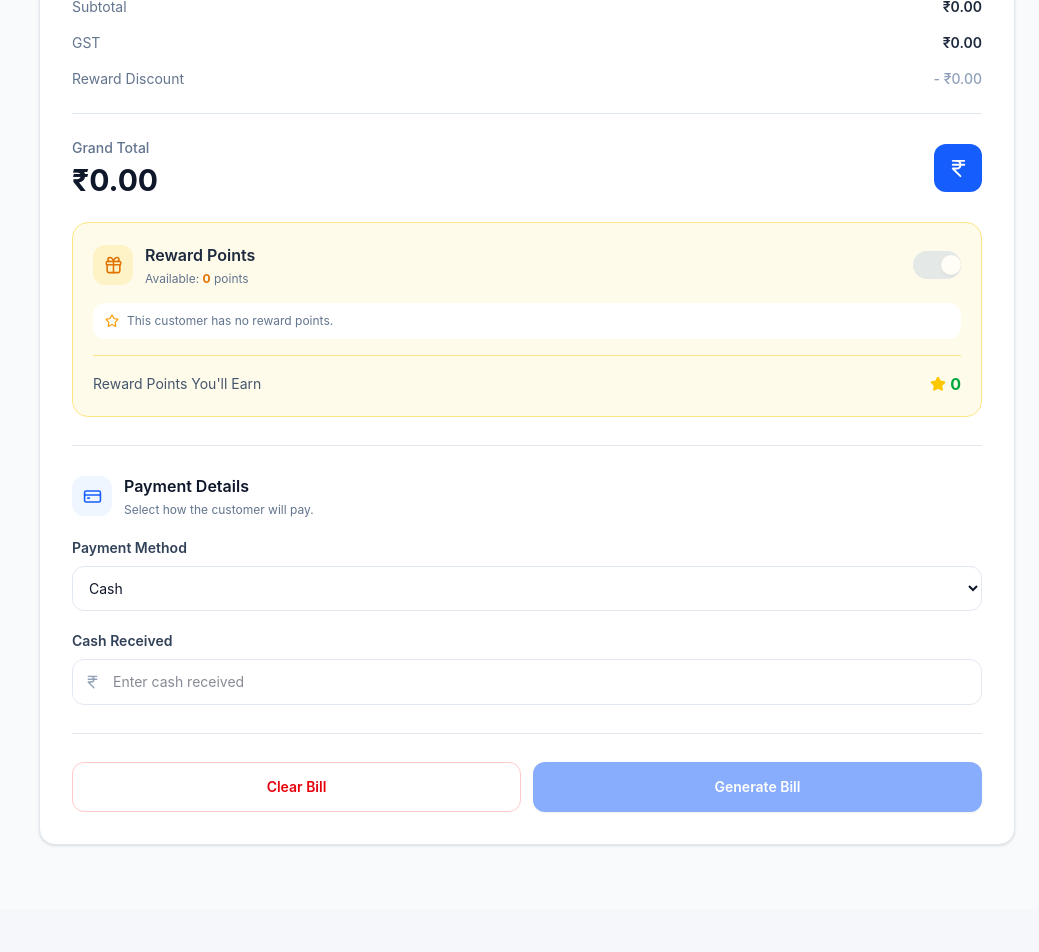
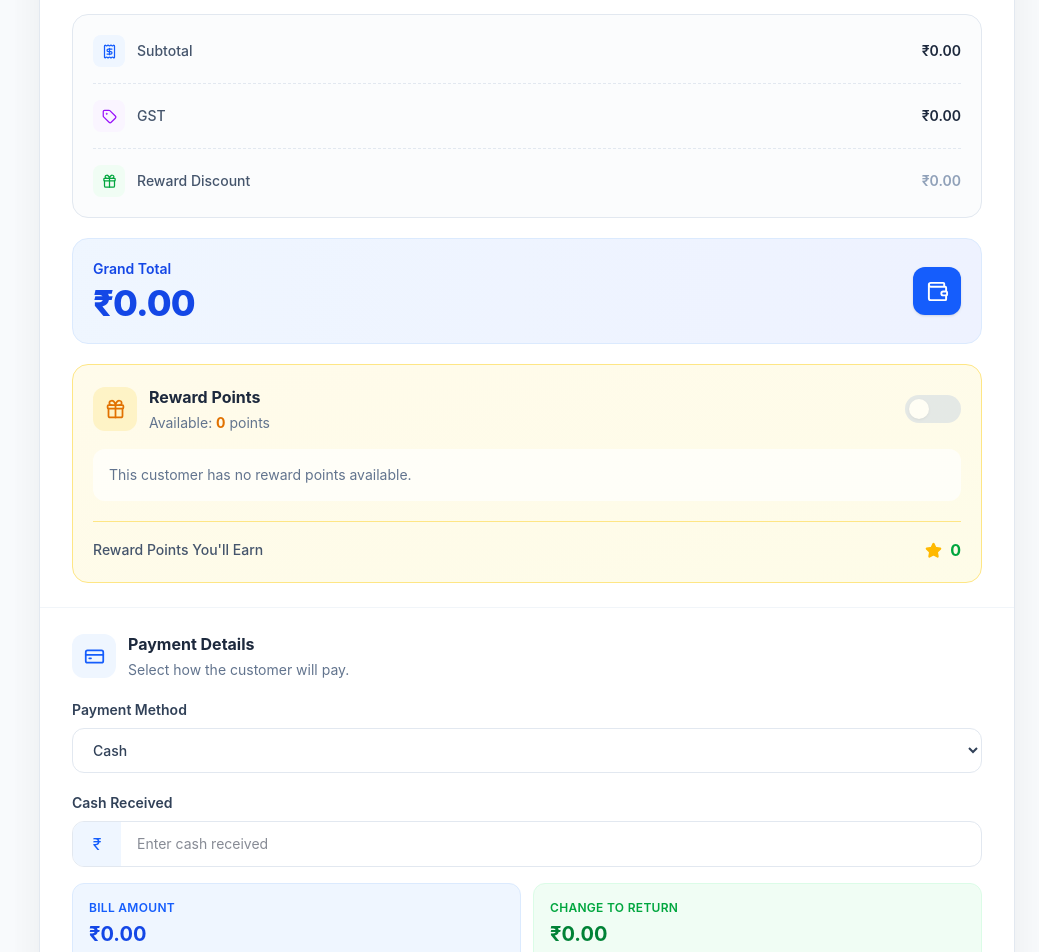
Before and after one commit to suryansh-git-hub/emedical-shop, a React (Vite) app in the folder client/: page /sales in a window 1280 px wide. Shown: the part 900-1852 px from the top of the page, without its empty margins (241-1280 px from the left). Before the commit the page ends 1809 px from the top, so only its background shows below. Built offline with nearby package versions, Linux system fonts and the light colour scheme; no server answers; sample sign-in values are in the browser's storage.

Commit message:
Made changes in app.js

```diff
--- a/client/src/components/sales/BillSummary.jsx
+++ b/client/src/components/sales/BillSummary.jsx
@@ -1,29 +1,29 @@
 import {
   Star,
+  Receipt,
+  Gift,
   CreditCard,
-  IndianRupee,
-  Gift,
+  Tag,
+  Wallet,
   CheckCircle2,
+  Trash2,
+  FileText,
 } from "lucide-react";
 
 const BillSummary = ({
   items = [],
   customer,
-
-  // Reward Points
-  redeemRewardPoints,
-  setRedeemRewardPoints,
-
-  // Payment
   paymentMethod,
   setPaymentMethod,
   cashReceived,
   setCashReceived,
-
-  // Actions
   onGenerateBill,
   onClearBill,
   saving,
+
+  // Reward points
+  useRewardPoints,
+  setUseRewardPoints,
 }) => {
   // ==========================================
   // Calculations
@@ -47,78 +47,70 @@ const BillSummary = ({
     0
   );
 
-  // ==========================================
-  // Reward Points
-  // ==========================================
-
-  const availableRewardPoints = Number(
+  // Available customer reward points
+  const availablePoints = Number(
     customer?.rewardPoints || 0
   );
 
-  // Maximum discount cannot be greater
-  // than the bill amount.
-  const maximumRewardDiscount = Math.min(
-    availableRewardPoints,
-    subtotal + gstAmount
-  );
-
-  // Only apply reward discount when
-  // user explicitly enables it.
-  const rewardDiscount = redeemRewardPoints
-    ? maximumRewardDiscount
+  // Only redeem points when toggle is ON
+  const rewardDiscount = useRewardPoints
+    ? Math.min(
+        availablePoints,
+        Math.floor(subtotal + gstAmount)
+      )
     : 0;
-
-  // ==========================================
-  // Grand Total
-  // ==========================================
 
   const grandTotal = Math.max(
     0,
-    subtotal +
-      gstAmount -
-      rewardDiscount
+    subtotal + gstAmount - rewardDiscount
   );
 
-  // ==========================================
-  // Reward Points Earned
-  // ==========================================
-
+  // Reward points earned from this purchase
   const rewardEarned = Math.floor(
     grandTotal / 100
   );
 
-  // ==========================================
-  // Cash Change
-  // ==========================================
-
+  // Cash change
   const cashAmount = Number(
     cashReceived || 0
   );
 
-  const change =
+  const changeToReturn =
     paymentMethod === "Cash" &&
     cashAmount >= grandTotal
       ? cashAmount - grandTotal
       : 0;
 
+  // ==========================================
+  // Format Currency
+  // ==========================================
+
+  const formatCurrency = (value) =>
+    `₹${Number(value).toLocaleString("en-IN", {
+      minimumFractionDigits: 2,
+      maximumFractionDigits: 2,
+    })}`;
+
   return (
-    <div className="w-full rounded-2xl border border-slate-200 bg-white p-6 shadow-sm md:p-8">
+    <div className="overflow-hidden rounded-3xl border border-slate-200 bg-white shadow-[0_10px_40px_rgba(15,23,42,0.06)]">
 
-      {/* ==========================================
-          Header
-      ========================================== */}
+      {/* =====================================================
+          HEADER
+      ====================================================== */}
 
-      <div className="mb-7 flex items-center gap-3">
+      <div className="border-b border-slate-100 px-6 py-6 sm:px-8">
 
-        <div className="flex h-11 w-11 items-center justify-center rounded-xl bg-blue-50">
-          <IndianRupee
-            size={21}
+        <div className="flex items-center gap-4">
+
+          <div className="flex h-12 w-12 shrink-0 items-center justify-center rounded-2xl bg-blue-50">
+            <Receipt
+              size={23}
               className="text-blue-600"
             />
           </div>
 
           <div>
-          <h2 className="text-xl font-bold text-slate-900">
+            <h2 className="text-xl font-bold tracking-tight text-slate-900 sm:text-2xl">
               Bill Summary
             </h2>
 
@@ -129,146 +121,160 @@ const BillSummary = ({
 
         </div>
 
-      {/* ==========================================
-          Bill Totals
-      ========================================== */}
+      </div>
 
-      <div className="space-y-4">
+      {/* =====================================================
+          BILL BREAKDOWN
+      ====================================================== */}
+
+      <div className="px-6 pt-6 sm:px-8">
+
+        <div className="rounded-2xl border border-slate-200 bg-slate-50/50 p-4 sm:p-5">
 
           {/* Subtotal */}
 
-        <div className="flex items-center justify-between text-sm">
+          <div className="flex items-center justify-between border-b border-dashed border-slate-200 pb-4">
 
-          <span className="text-slate-500">
+            <div className="flex items-center gap-3">
+
+              <div className="flex h-8 w-8 items-center justify-center rounded-lg bg-blue-50">
+                <Receipt
+                  size={15}
+                  className="text-blue-600"
+                />
+              </div>
+
+              <span className="text-sm font-medium text-slate-600">
                 Subtotal
               </span>
 
-          <span className="font-semibold text-slate-800">
-            ₹
-            {subtotal.toLocaleString(
-              "en-IN",
-              {
-                minimumFractionDigits: 2,
-              }
-            )}
+            </div>
+
+            <span className="text-sm font-semibold text-slate-800">
+              {formatCurrency(subtotal)}
             </span>
 
           </div>
 
           {/* GST */}
 
-        <div className="flex items-center justify-between text-sm">
+          <div className="flex items-center justify-between border-b border-dashed border-slate-200 py-4">
 
-          <span className="text-slate-500">
+            <div className="flex items-center gap-3">
+
+              <div className="flex h-8 w-8 items-center justify-center rounded-lg bg-purple-50">
+                <Tag
+                  size={15}
+                  className="text-purple-600"
+                />
+              </div>
+
+              <span className="text-sm font-medium text-slate-600">
                 GST
               </span>
 
-          <span className="font-semibold text-slate-800">
-            ₹
-            {gstAmount.toLocaleString(
-              "en-IN",
-              {
-                minimumFractionDigits: 2,
-              }
-            )}
+            </div>
+
+            <span className="text-sm font-semibold text-slate-800">
+              {formatCurrency(gstAmount)}
             </span>
 
           </div>
 
           {/* Reward Discount */}
 
-        <div className="flex items-center justify-between text-sm">
+          <div className="flex items-center justify-between pt-4">
 
-          <span className="text-slate-500">
+            <div className="flex items-center gap-3">
+
+              <div className="flex h-8 w-8 items-center justify-center rounded-lg bg-green-50">
+                <Gift
+                  size={15}
+                  className="text-green-600"
+                />
+              </div>
+
+              <span className="text-sm font-medium text-slate-600">
                 Reward Discount
               </span>
 
+            </div>
+
             <span
-            className={
+              className={`text-sm font-semibold ${
                 rewardDiscount > 0
-                ? "font-semibold text-green-600"
-                : "font-medium text-slate-400"
-            }
+                  ? "text-green-600"
+                  : "text-slate-400"
+              }`}
             >
-            - ₹
-            {rewardDiscount.toLocaleString(
-              "en-IN",
-              {
-                minimumFractionDigits: 2,
-              }
-            )}
+              {rewardDiscount > 0
+                ? `- ${formatCurrency(
+                    rewardDiscount
+                  )}`
+                : formatCurrency(0)}
             </span>
 
           </div>
 
         </div>
 
-      {/* ==========================================
-          Grand Total
-      ========================================== */}
+      </div>
 
-      <div className="my-6 border-t border-slate-200 pt-6">
+      {/* =====================================================
+          GRAND TOTAL
+      ====================================================== */}
 
-        <div className="flex items-center justify-between">
+      <div className="px-6 py-5 sm:px-8">
+
+        <div className="flex items-center justify-between rounded-2xl border border-blue-100 bg-gradient-to-r from-blue-50 to-indigo-50 px-5 py-5">
 
           <div>
-            <p className="text-sm font-medium text-slate-500">
+            <p className="text-sm font-semibold text-blue-700">
               Grand Total
             </p>
 
-            <p className="mt-1 text-3xl font-bold text-slate-900">
-              ₹
-              {grandTotal.toLocaleString(
-                "en-IN",
-                {
-                  minimumFractionDigits: 2,
-                }
-              )}
+            <p className="mt-1 text-3xl font-extrabold tracking-tight text-blue-700 sm:text-4xl">
+              {formatCurrency(grandTotal)}
             </p>
           </div>
 
-          <div className="flex h-12 w-12 items-center justify-center rounded-xl bg-blue-600">
-            <IndianRupee
-              size={23}
-              className="text-white"
-            />
+          <div className="hidden h-12 w-12 items-center justify-center rounded-xl bg-blue-600 text-white shadow-sm sm:flex">
+            <Wallet size={23} />
           </div>
 
         </div>
 
       </div>
 
-      {/* ==========================================
-          Reward Points Section
-      ========================================== */}
+      {/* =====================================================
+          REWARD POINTS
+      ====================================================== */}
 
-      <div className="rounded-2xl border border-amber-200 bg-amber-50 p-5">
+      <div className="mx-6 mb-6 rounded-2xl border border-amber-200 bg-gradient-to-br from-amber-50 to-yellow-50 p-5 sm:mx-8">
 
         {/* Reward Header */}
 
-        <div className="flex flex-col gap-4 sm:flex-row sm:items-center sm:justify-between">
+        <div className="flex items-center justify-between gap-4">
 
           <div className="flex items-center gap-3">
 
-            <div className="flex h-10 w-10 items-center justify-center rounded-xl bg-amber-100">
-
+            <div className="flex h-11 w-11 items-center justify-center rounded-xl bg-amber-100">
               <Gift
-                size={19}
+                size={21}
                 className="text-amber-600"
               />
-
             </div>
 
             <div>
 
-              <p className="font-semibold text-slate-800">
+              <h3 className="font-bold text-slate-800">
                 Reward Points
-              </p>
+              </h3>
 
-              <p className="mt-1 text-xs text-slate-500">
+              <p className="mt-1 text-sm text-slate-500">
                 Available:{" "}
                 <span className="font-bold text-amber-600">
-                  {availableRewardPoints}
+                  {availablePoints}
                 </span>{" "}
                 points
               </p>
@@ -277,124 +283,114 @@ const BillSummary = ({
 
           </div>
 
-          {/* ==========================================
-              Toggle
-          ========================================== */}
+          {/* Toggle */}
 
           <button
             type="button"
-            disabled={
-              availableRewardPoints <= 0 ||
-              items.length === 0
-            }
+            disabled={availablePoints === 0}
             onClick={() =>
-              setRedeemRewardPoints(
-                (previous) => !previous
+              setUseRewardPoints(
+                !useRewardPoints
               )
             }
-            className={`
-              relative
-              h-7
-              w-12
-              shrink-0
-              rounded-full
-              transition
-              ${
-                redeemRewardPoints
+            className={`relative h-7 w-14 shrink-0 rounded-full transition ${
+              useRewardPoints
                 ? "bg-amber-500"
                 : "bg-slate-300"
-              }
-              ${
-                availableRewardPoints <= 0 ||
-                items.length === 0
+            } ${
+              availablePoints === 0
                 ? "cursor-not-allowed opacity-50"
                 : "cursor-pointer"
-              }
-            `}
+            }`}
+            aria-label="Toggle reward points"
           >
 
             <span
-              className={`
-                absolute
-                top-1
-                h-5
-                w-5
-                rounded-full
-                bg-white
-                shadow
-                transition-transform
-                ${
-                  redeemRewardPoints
-                    ? "translate-x-6"
-                    : "translate-x-1"
-                }
-              `}
+              className={`absolute top-1 h-5 w-5 rounded-full bg-white shadow-sm transition ${
+                useRewardPoints
+                  ? "left-8"
+                  : "left-1"
+              }`}
             />
 
           </button>
 
         </div>
 
-        {/* ==========================================
-            Reward Status
-        ========================================== */}
+        {/* Reward Details */}
 
-        {availableRewardPoints <= 0 ? (
+        {availablePoints > 0 ? (
 
-          <div className="mt-4 flex items-center gap-2 rounded-xl bg-white px-3 py-2.5 text-xs text-slate-500">
+          <div className="mt-5 rounded-xl border border-slate-100 bg-white p-4">
 
-            <Star
-              size={14}
-              className="text-amber-500"
-            />
+            <div className="space-y-3">
 
-            This customer has no reward points.
+              {/* Points Used */}
 
-          </div>
+              <div className="flex items-center justify-between">
 
-        ) : redeemRewardPoints ? (
-
-          <div className="mt-4 rounded-xl bg-white p-4">
-
-            <div className="flex items-center justify-between text-sm">
-
-              <span className="text-slate-500">
+                <span className="text-sm text-slate-600">
                   Points Used
                 </span>
 
-              <span className="flex items-center gap-1 font-bold text-amber-600">
+                <span className="flex items-center gap-2 font-semibold text-amber-600">
 
                   <Star
-                  size={15}
-                  className="fill-yellow-400 text-yellow-400"
+                    size={16}
+                    className="fill-amber-400 text-amber-400"
                   />
 
-                {rewardDiscount}
+                  {useRewardPoints
+                    ? rewardDiscount
+                    : 0}
 
                 </span>
 
               </div>
 
-            <div className="mt-3 flex items-center justify-between text-sm">
+              {/* Discount */}
 
-              <span className="text-slate-500">
+              <div className="flex items-center justify-between">
+
+                <span className="text-sm text-slate-600">
                   Discount
                 </span>
 
-              <span className="font-bold text-green-600">
-                - ₹
-                {rewardDiscount.toLocaleString(
-                  "en-IN"
-                )}
+                <span
+                  className={`font-semibold ${
+                    rewardDiscount > 0
+                      ? "text-green-600"
+                      : "text-slate-400"
+                  }`}
+                >
+                  {rewardDiscount > 0
+                    ? `- ${formatCurrency(
+                        rewardDiscount
+                      )}`
+                    : formatCurrency(0)}
                 </span>
 
               </div>
 
-            <div className="mt-3 flex items-center gap-2 border-t border-slate-100 pt-3 text-xs text-green-600">
+            </div>
 
-              <CheckCircle2 size={14} />
+            <div className="mt-4 border-t border-slate-100 pt-3">
 
-              Reward points will be redeemed.
+              <div
+                className={`flex items-center gap-2 text-sm font-medium ${
+                  useRewardPoints
+                    ? "text-green-600"
+                    : "text-slate-500"
+                }`}
+              >
+
+                <CheckCircle2 size={16} />
+
+                {useRewardPoints
+                  ? "Reward points will be redeemed."
+                  : "Reward points will not be redeemed."}
+
+              </div>
 
             </div>
 
@@ -402,32 +398,25 @@ const BillSummary = ({
 
         ) : (
 
-          <div className="mt-4 flex items-center gap-2 rounded-xl bg-white px-3 py-2.5 text-xs text-slate-500">
-
-            <CheckCircle2
-              size={14}
-              className="text-slate-400"
-            />
-
-            Reward points will not be used.
-
+          <div className="mt-4 rounded-xl bg-white/70 p-4 text-sm text-slate-500">
+            This customer has no reward points available.
           </div>
 
         )}
 
-        {/* Points Earned */}
+        {/* Earned Points */}
 
-        <div className="mt-4 flex items-center justify-between border-t border-amber-200 pt-4">
+        <div className="mt-5 flex items-center justify-between border-t border-amber-200 pt-4">
 
-          <span className="text-sm text-slate-600">
+          <span className="text-sm font-medium text-slate-600">
             Reward Points You'll Earn
           </span>
 
-          <span className="flex items-center gap-1 font-bold text-green-600">
+          <span className="flex items-center gap-2 font-bold text-green-600">
 
             <Star
-              size={16}
-              className="fill-yellow-400 text-yellow-400"
+              size={17}
+              className="fill-amber-400 text-amber-400"
             />
 
             {rewardEarned}
@@ -438,30 +427,28 @@ const BillSummary = ({
 
       </div>
 
-      {/* ==========================================
-          Payment Details
-      ========================================== */}
+      {/* =====================================================
+          PAYMENT DETAILS
+      ====================================================== */}
 
-      <div className="mt-7 border-t border-slate-200 pt-7">
+      <div className="border-t border-slate-100 px-6 py-6 sm:px-8">
 
         <div className="mb-5 flex items-center gap-3">
 
-          <div className="flex h-10 w-10 items-center justify-center rounded-xl bg-blue-50">
-
+          <div className="flex h-11 w-11 items-center justify-center rounded-xl bg-blue-50">
             <CreditCard
-              size={19}
+              size={21}
               className="text-blue-600"
             />
-
           </div>
 
           <div>
 
-            <h3 className="font-semibold text-slate-900">
+            <h3 className="font-bold text-slate-800">
               Payment Details
             </h3>
 
-            <p className="mt-1 text-xs text-slate-500">
+            <p className="mt-1 text-sm text-slate-500">
               Select how the customer will pay.
             </p>
 
@@ -470,6 +457,8 @@ const BillSummary = ({
         </div>
 
         {/* Payment Method */}
+
+        <div>
 
           <label className="mb-2 block text-sm font-semibold text-slate-700">
             Payment Method
@@ -482,8 +471,9 @@ const BillSummary = ({
                 e.target.value
               )
             }
-          className="w-full rounded-xl border border-slate-200 bg-white p-3 text-sm outline-none transition focus:border-blue-500 focus:ring-4 focus:ring-blue-50"
+            className="w-full rounded-xl border border-slate-200 bg-white px-4 py-3 text-sm font-medium text-slate-700 outline-none transition focus:border-blue-500 focus:ring-4 focus:ring-blue-100"
           >
+
             <option value="Cash">
               Cash
             </option>
@@ -499,9 +489,12 @@ const BillSummary = ({
             <option value="Net Banking">
               Net Banking
             </option>
+
           </select>
 
-        {/* Cash Received */}
+        </div>
+
+        {/* Cash */}
 
         {paymentMethod === "Cash" && (
 
@@ -511,17 +504,15 @@ const BillSummary = ({
               Cash Received
             </label>
 
-            <div className="relative">
+            <div className="flex overflow-hidden rounded-xl border border-slate-200 bg-white focus-within:border-blue-500 focus-within:ring-4 focus-within:ring-blue-100">
 
-              <IndianRupee
-                size={17}
-                className="absolute left-3 top-1/2 -translate-y-1/2 text-slate-400"
-              />
+              <div className="flex w-12 items-center justify-center bg-blue-50 text-blue-600">
+                ₹
+              </div>
 
               <input
                 type="number"
                 min="0"
-                step="0.01"
                 value={cashReceived}
                 onChange={(e) =>
                   setCashReceived(
@@ -529,43 +520,44 @@ const BillSummary = ({
                   )
                 }
                 placeholder="Enter cash received"
-                className="w-full rounded-xl border border-slate-200 py-3 pl-10 pr-4 text-sm outline-none transition focus:border-blue-500 focus:ring-4 focus:ring-blue-50"
+                className="min-w-0 flex-1 px-4 py-3 text-sm outline-none"
               />
 
             </div>
 
-            {/* Insufficient Cash */}
+            {/* Cash Information */}
 
-            {cashAmount > 0 &&
-              cashAmount < grandTotal && (
+            <div className="mt-4 grid gap-3 sm:grid-cols-2">
 
-                <p className="mt-2 text-xs font-medium text-red-500">
-                  Cash received is less than the bill amount.
+              <div className="rounded-xl border border-blue-100 bg-blue-50 p-4">
+
+                <p className="text-xs font-semibold uppercase tracking-wide text-blue-600">
+                  Bill Amount
                 </p>
 
+                <p className="mt-1 text-xl font-bold text-blue-700">
+                  {formatCurrency(
+                    grandTotal
                   )}
+                </p>
 
-            {/* Change */}
+              </div>
 
-            {cashAmount >=
-              grandTotal &&
-              cashAmount > 0 && (
+              <div className="rounded-xl border border-green-100 bg-green-50 p-4">
 
-                <div className="mt-3 flex items-center justify-between rounded-xl bg-green-50 px-4 py-3">
+                <p className="text-xs font-semibold uppercase tracking-wide text-green-600">
+                  Change to Return
+                </p>
 
-                  <span className="text-sm text-green-700">
-                    Change to return
-                  </span>
+                <p className="mt-1 text-xl font-bold text-green-700">
+                  {formatCurrency(
+                    changeToReturn
+                  )}
+                </p>
 
-                  <span className="font-bold text-green-700">
-                    ₹
-                    {change.toLocaleString(
-                      "en-IN",
-                      {
-                        minimumFractionDigits: 2,
-                      }
-                    )}
-                  </span>
+              </div>
+
+            </div>
 
           </div>
 
@@ -573,24 +565,30 @@ const BillSummary = ({
 
       </div>
 
-        )}
+      {/* =====================================================
+          ACTIONS
+      ====================================================== */}
 
-      </div>
+      <div className="border-t border-slate-100 px-6 py-6 sm:px-8">
 
-      {/* ==========================================
-          Actions
-      ========================================== */}
+        <div className="grid gap-3 sm:grid-cols-2">
 
-      <div className="mt-7 grid gap-3 border-t border-slate-200 pt-7 sm:grid-cols-2">
+          {/* Clear */}
 
           <button
             type="button"
             onClick={onClearBill}
             disabled={saving}
-          className="rounded-xl border border-red-200 px-6 py-3.5 text-sm font-semibold text-red-600 transition hover:bg-red-50 disabled:cursor-not-allowed disabled:opacity-50"
+            className="flex items-center justify-center gap-2 rounded-xl border border-red-200 bg-white px-5 py-3.5 font-semibold text-red-600 transition hover:bg-red-50 disabled:cursor-not-allowed disabled:opacity-50"
           >
+
+            <Trash2 size={18} />
+
             Clear Bill
+
           </button>
+
+          {/* Generate */}
 
           <button
             type="button"
@@ -600,12 +598,18 @@ const BillSummary = ({
               !customer ||
               items.length === 0
             }
-          className="rounded-xl bg-blue-600 px-6 py-3.5 text-sm font-semibold text-white shadow-sm transition hover:bg-blue-700 disabled:cursor-not-allowed disabled:opacity-50"
+            className="flex items-center justify-center gap-2 rounded-xl bg-blue-600 px-5 py-3.5 font-semibold text-white shadow-sm transition hover:bg-blue-700 hover:shadow-md disabled:cursor-not-allowed disabled:opacity-50"
           >
+
+            <FileText size={18} />
+
             {saving
               ? "Generating..."
               : "Generate Bill"}
+
           </button>
+
+        </div>
 
       </div>
 
```
Also changed, not shown: 1 other file (tests, documents, lock files or other folders). Lines whose indentation alone changed are shown as unchanged.
